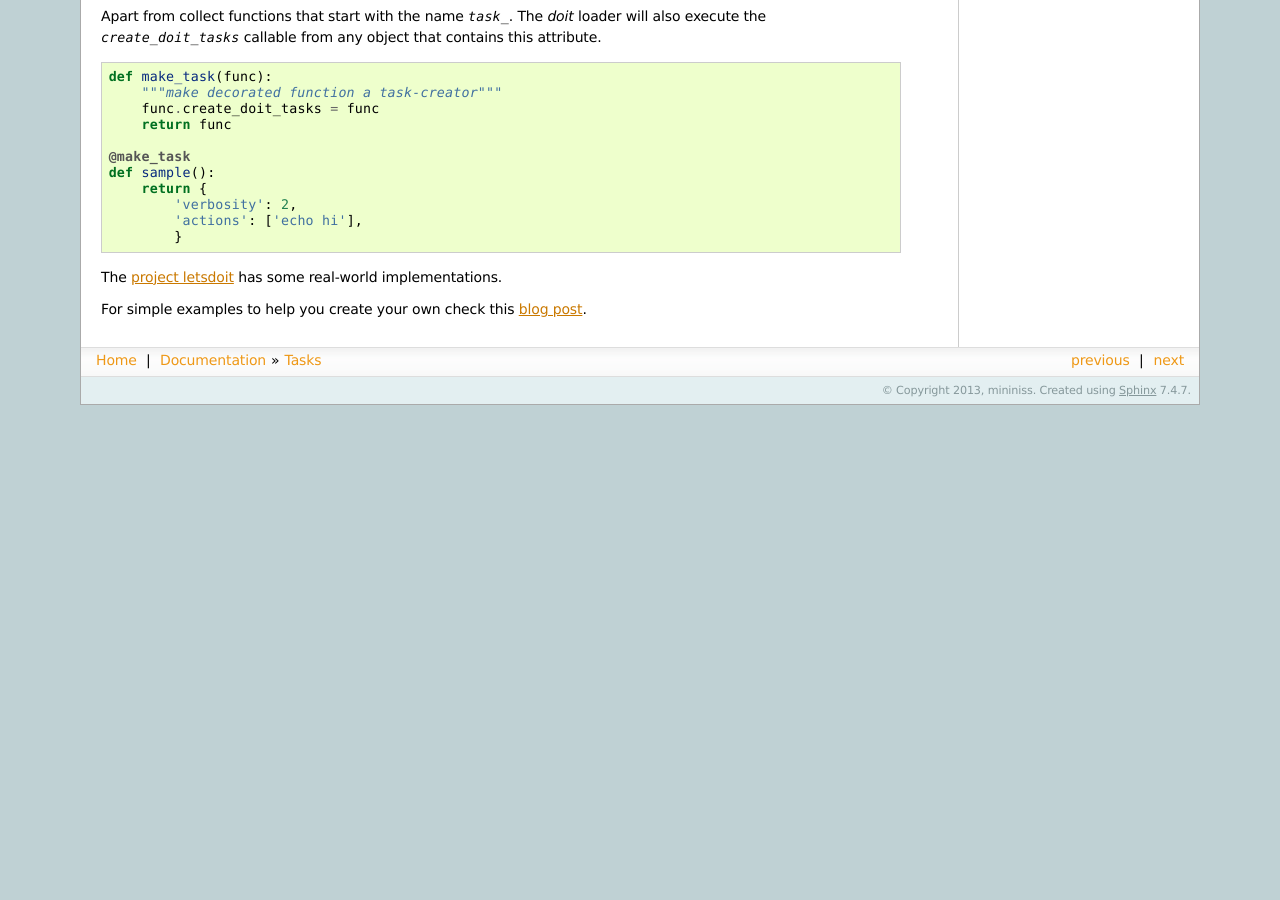
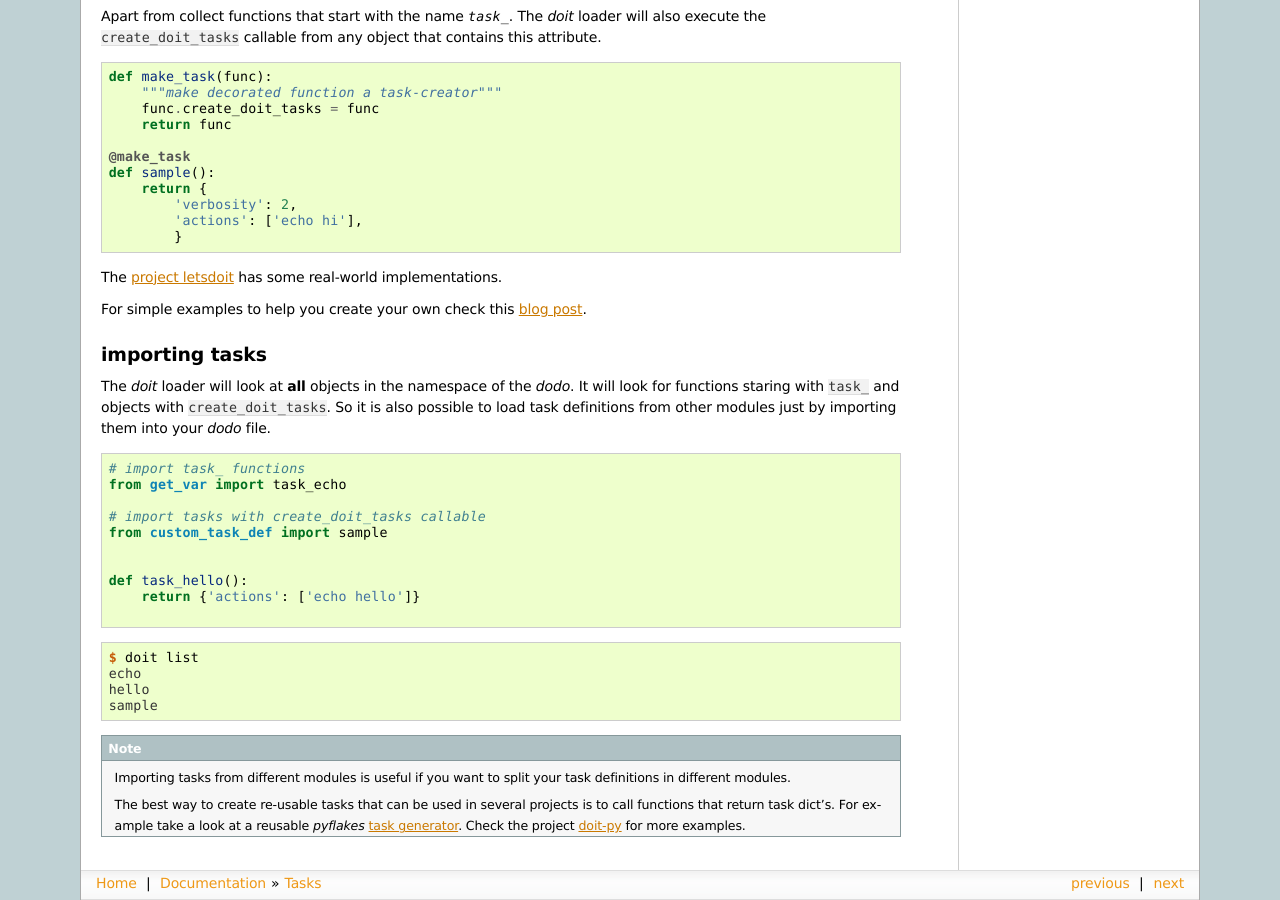
Before and after one commit to pydoit/doit, a Sphinx documentation site: the page built from doc/tasks.rst, in a window 1280 px wide and 900 px high, scrolled down 7846 px. Built offline with Sphinx 7.4.7, drawn with Linux system fonts in a browser that asks for light colours; before the commit the page ends 8251 px from its top, so only the background shows below that.

Commit message:
fix #65. improve docs to clarify importing task creator function. Thanks nbraem!

```diff
--- a/doc/tasks.rst
+++ b/doc/tasks.rst
@@ -145,6 +145,7 @@ If the process exits with the value `0` it is successful.
 Any other value means the task failed.
 
 
+.. _custom-actions:
 
 custom actions
 ^^^^^^^^^^^^^^^^^^^
@@ -444,11 +445,12 @@ If task name starts with an underscore '_', it will not be included in the outpu
 
 .. _create-doit-tasks:
 
+
 custom task definition
 ------------------------
 
 Apart from collect functions that start with the name `task_`.
-The *doit* loader will also execute the `create_doit_tasks`
+The *doit* loader will also execute the ``create_doit_tasks``
 callable from any object that contains this attribute.
 
 
@@ -457,4 +459,37 @@ callable from any object that contains this attribute.
 The `project letsdoit <https://bitbucket.org/takluyver/letsdoit>`_
 has some real-world implementations.
 
-For simple examples to help you create your own check this `blog post <http://blog.schettino72.net/posts/doit-task-creation.html>`_.
+For simple examples to help you create your own check this
+`blog post <http://blog.schettino72.net/posts/doit-task-creation.html>`_.
+
+
+importing tasks
+---------------
+
+The *doit* loader will look at **all** objects in the namespace of the *dodo*.
+It will look for functions staring with ``task_`` and objects with
+``create_doit_tasks``.
+So it is also possible to load task definitions from other
+modules just by importing them into your *dodo* file.
+
+.. literalinclude:: tutorial/import_tasks.py
+
+.. code-block:: console
+
+    $ doit list
+    echo
+    hello
+    sample
+
+
+.. note::
+
+   Importing tasks from different modules is useful if you want to split
+   your task definitions in different modules.
+
+   The best way to create re-usable tasks that can be used in several projects
+   is to call functions that return task dict's.
+   For example take a look at a reusable *pyflakes*
+   `task generator <https://github.com/pydoit/doit-py/blob/master/doitpy/pyflakes.py>`_.
+   Check the project `doit-py <https://github.com/pydoit/doit-py>`_
+   for more examples.
--- /dev/null
+++ b/doc/tutorial/import_tasks.py
@@ -0,0 +1,9 @@
+# import task_ functions
+from get_var import task_echo
+
+# import tasks with create_doit_tasks callable
+from custom_task_def import sample
+
+
+def task_hello():
+    return {'actions': ['echo hello']}
--- a/doc/uptodate.rst
+++ b/doc/uptodate.rst
@@ -123,6 +123,7 @@ If a file is a target of another task you should probably add
 .. literalinclude:: tutorial/check_timestamp_unchanged.py
 
 
+.. _uptodate_api:
 
 uptodate API
 --------------
```
Also changed, not shown: doc/dictionary.txt (+24 -20 lines), doc/extending.rst (+7 -4 lines), 1 other file.
